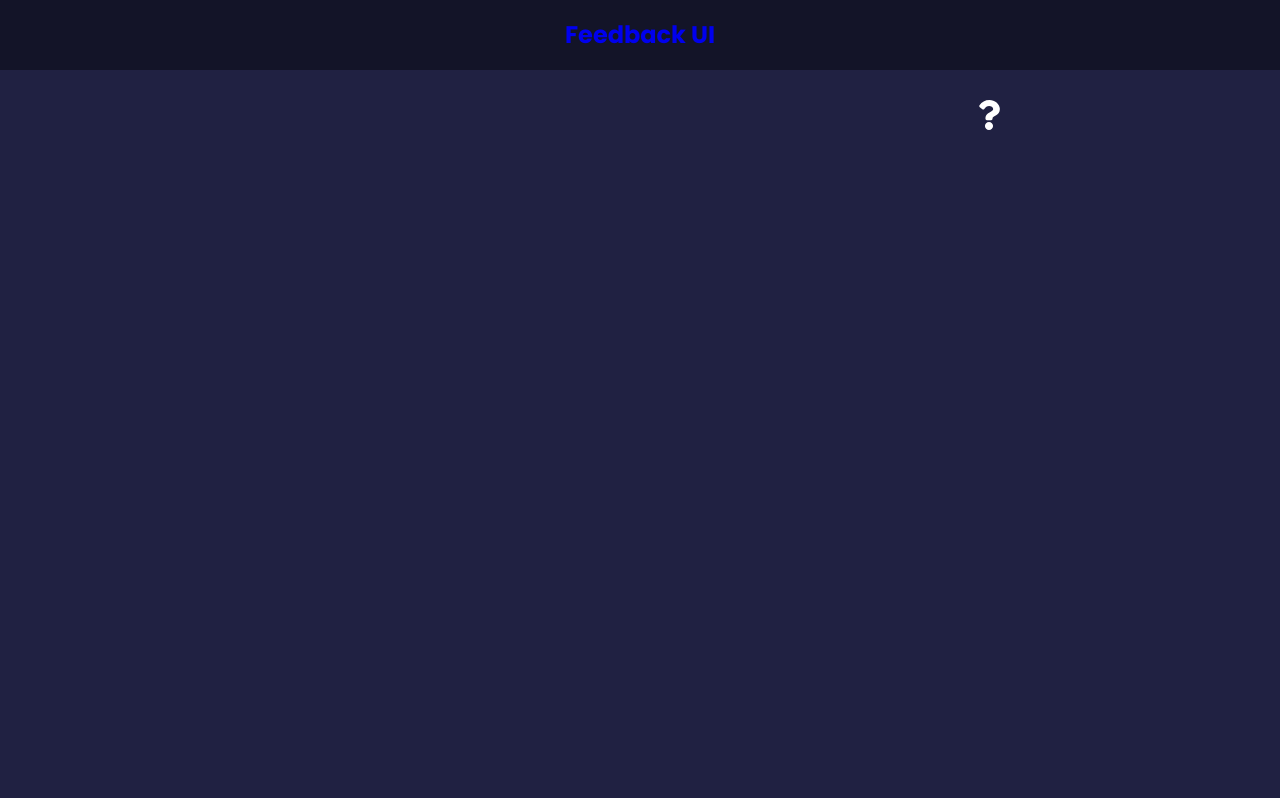
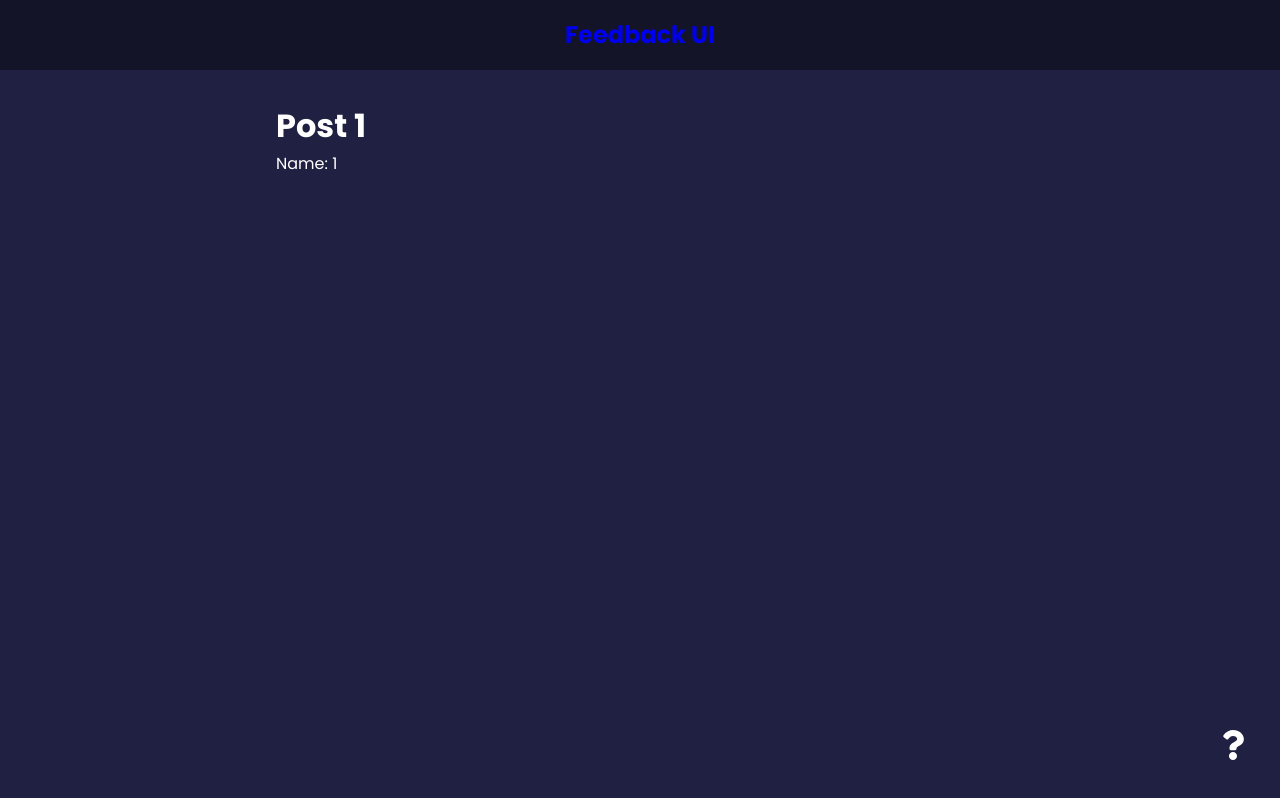
Before and after one commit to yogaaaaaaa/feedback-app-react, a React (Create React App) app: page /post/1/1 in a window 1280 px wide. Before the commit this address had no page. Built offline with nearby package versions, Linux system fonts and the light colour scheme; the HTML template or start-up script is replaced by a standard one.

Commit message:
add post

```diff
--- a/src/App.js
+++ b/src/App.js
@@ -10,6 +10,7 @@
 import AboutPage from "../src/components/pages/AboutPage";
 import AboutIconLink from "./components/AboutIconLink";
 import { BrowserRouter as Router, Route, Routes } from "react-router-dom";
+import Post from "./components/Post";
 // import FeedbackItem from "./components/FeedbackItem";
 
 function App() {
@@ -46,12 +47,11 @@
                 />
               </>
             }
-          >
-          </Route>
-
+          ></Route>
           <Route path="/about" element={<AboutPage />} />
+          <Route path="/post/:id/:name" element={<Post />} />
         </Routes>
-            <AboutIconLink />
+        <AboutIconLink />
       </div>
     </Router>
   );
--- /dev/null
+++ b/src/components/Post.jsx
@@ -0,0 +1,15 @@
+import {useParams} from 'react-router-dom'
+
+function Post() {
+
+    const params = useParams()
+
+    return (
+        <div>
+            <h1>Post {params.id}</h1>
+            <p>Name: {params.name}</p>
+        </div>
+    )
+}
+
+export default Post
--- a/src/index.css
+++ b/src/index.css
@@ -188,8 +188,11 @@
 /* FIX: Remove position: absolute to keep about icon at the bottom of the
  * document */
 .about-link {
-  display: flex;
-  justify-content: flex-end;
+ display: flex;
+  /* justify-content: flex-end;  */
+  position: fixed;
+  bottom: 2rem;
+  right: 2rem;
 }
 
 /* FIX: Remove position: absolute to keep about icon at the bottom of the
```
